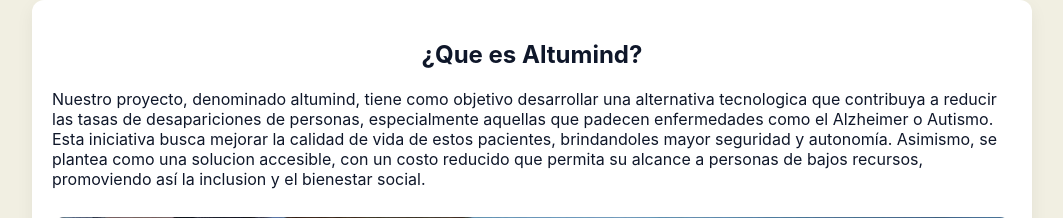
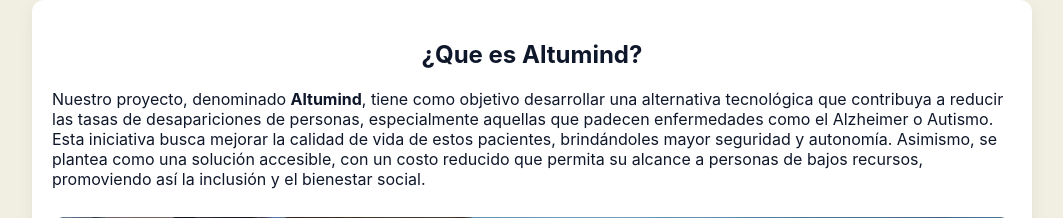
Before and after one commit to JpExpociencia/altumind, a Flask app: page / in a window 1280 px wide. Shown: the part 160-378 px from the top of the page, without its empty margins (108-1171 px from the left). Run offline with Flask 3, Linux system fonts and the light colour scheme.

Commit message:
Update main.html

```diff
--- a/templates/main.html
+++ b/templates/main.html
@@ -55,12 +55,21 @@
 
       <section id="inicio" class="hero" aria-labelledby="hero-title">
         <h2 id="hero-title" align="center">¿Que es Altumind?</h2>
-        <p>Nuestro proyecto, denominado altumind, tiene como objetivo desarrollar una alternativa tecnologica que contribuya a reducir
-las tasas de desapariciones de personas, especialmente aquellas que padecen enfermedades como el Alzheimer o Autismo. Esta iniciativa busca mejorar la calidad de vida de estos pacientes, brindandoles mayor seguridad y autonomía. Asimismo, se plantea como una solucion accesible, con un costo reducido que permita su alcance a personas de bajos recursos, promoviendo así la
-inclusion y el bienestar social.</p>
-        <img src="foto.jpeg" alt="Imagen representativa del proyecto" style="max-width:100%; border-radius:12px; margin-top:12px; align-self: center;">
-      <!-- Tarjetas (ejemplo de sección) -->
-      <section id="servicios" aria-labelledby="servicios-title">
+       <p>
+  Nuestro proyecto, denominado <strong>Altumind</strong>, tiene como objetivo desarrollar una alternativa tecnológica que contribuya a reducir
+  las tasas de desapariciones de personas, especialmente aquellas que padecen enfermedades como el Alzheimer o Autismo.
+  Esta iniciativa busca mejorar la calidad de vida de estos pacientes, brindándoles mayor seguridad y autonomía.
+  Asimismo, se plantea como una solución accesible, con un costo reducido que permita su alcance a personas de bajos recursos,
+  promoviendo así la inclusión y el bienestar social.
+</p>
+
+<img src="{{ url_for('static', filename='foto.jpeg') }}"
+     alt="Imagen representativa del proyecto"
+     style="max-width:100%; border-radius:12px; margin-top:12px; align-self:center;">
+
+<!-- Tarjetas (ejemplo de sección) -->
+<section id="servicios" aria-labelledby="servicios-title">
+
         <p align="center"><a href="index.html"><button id="accion">InfoCode</button></a></p>
 
         <h3 id="servicios-title" style="margin-top:20px">Datos Adicionales</h3>
```
